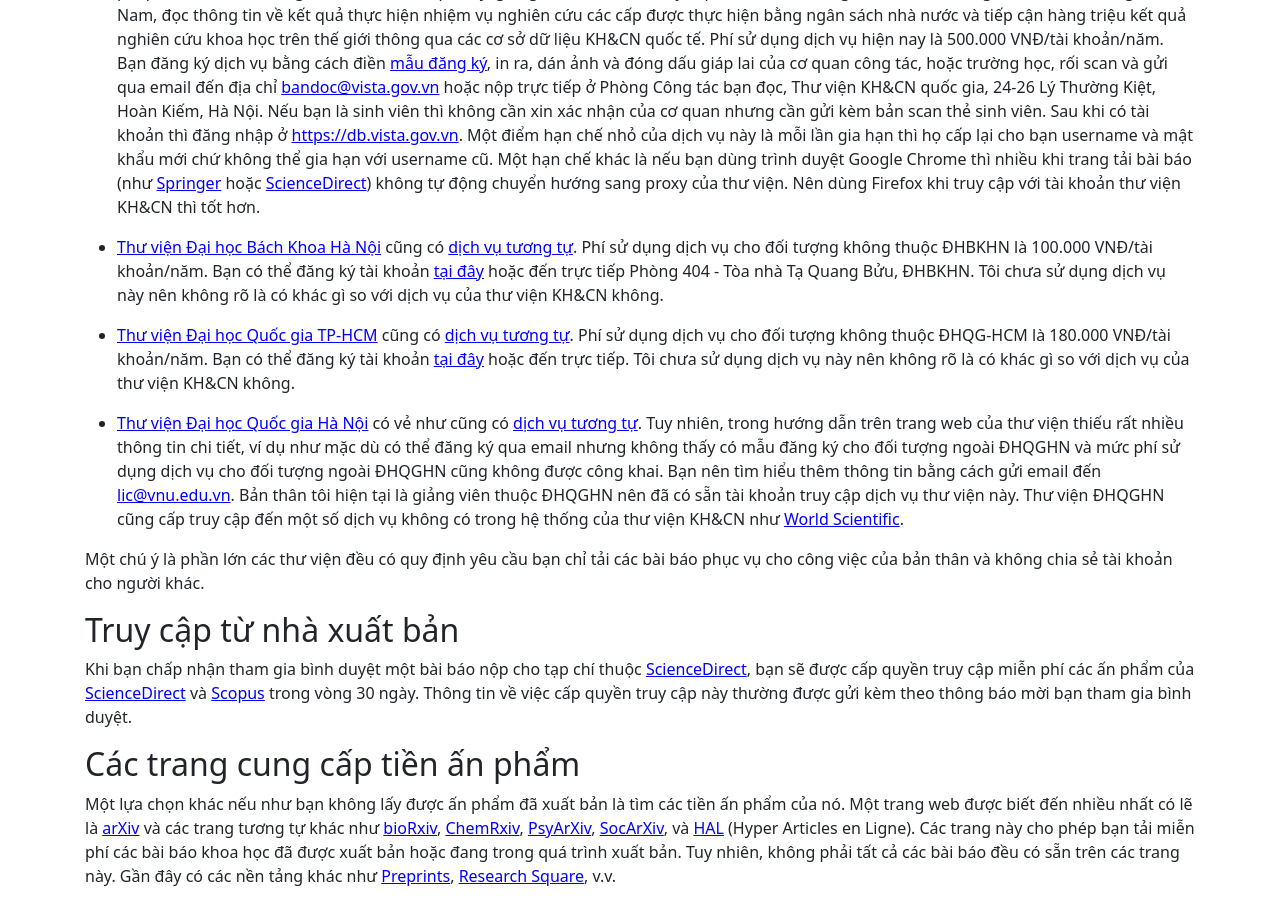
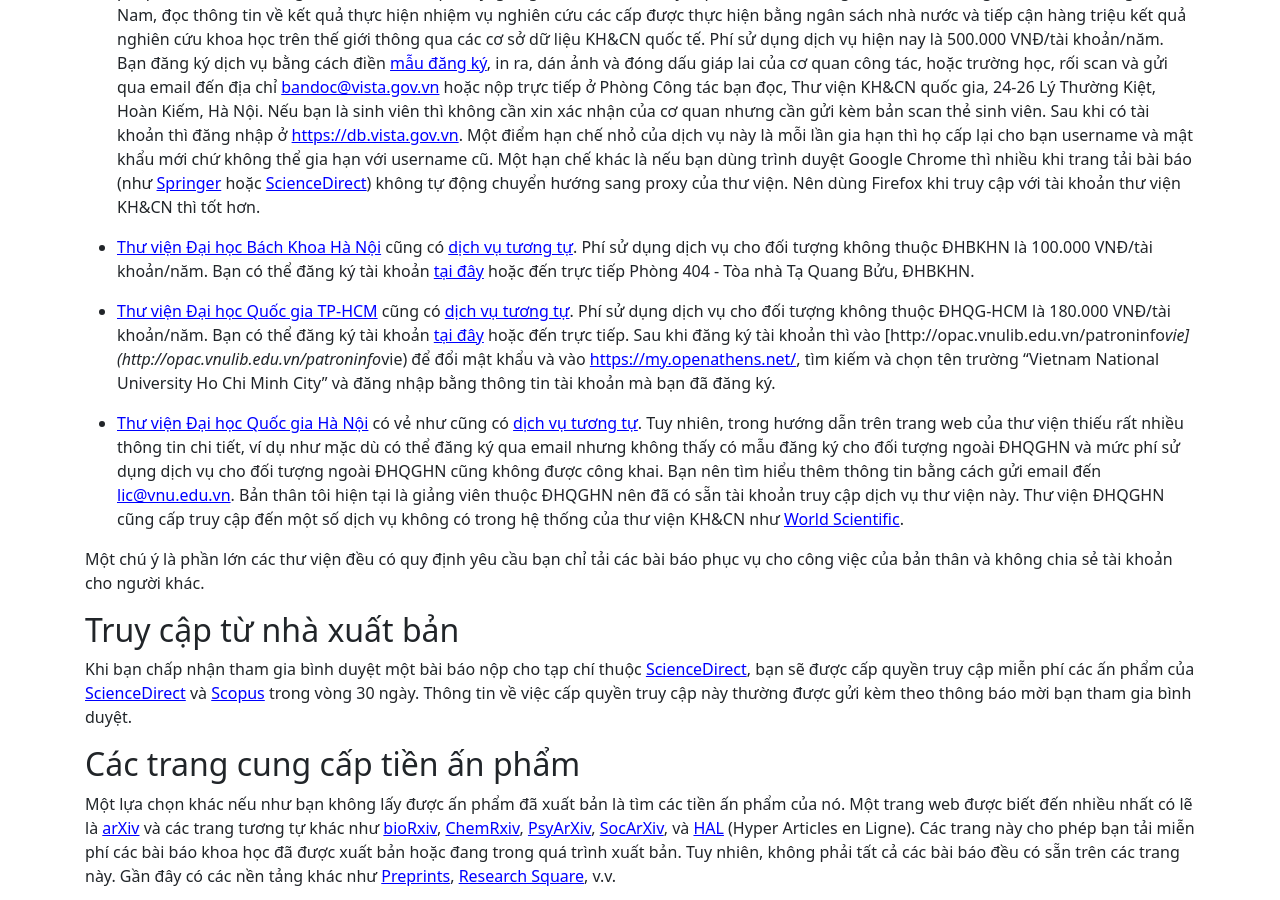
Before and after one commit to hoanganhduc/hoanganhduc.github.io, a Jekyll site: the page built from _posts/2025-05-05-một-số-phương-pháp-tải-bài-báo-khoa-học.md, in a window 1280 px wide and 900 px high, scrolled down 965 px. Built offline with Jekyll 4.4.1, drawn with Linux system fonts in a browser that asks for light colours; nearby versions of some CDN libraries; comment, search, counter and statistics services are not loaded; a style sheet for code colours, icons or effects is not loaded.

Commit message:
Updated @ 2025-05-05  16:55:56 ICT

```diff
--- a/_posts/2025-05-05-một-số-phương-pháp-tải-bài-báo-khoa-học.md
+++ b/_posts/2025-05-05-một-số-phương-pháp-tải-bài-báo-khoa-học.md
@@ -33,9 +33,9 @@ Bài viết ghi lại một số phương pháp tải bài báo, sách đã xu
 * [Thư viện khoa học và công nghệ Việt Nam](https://vista.gov.vn) (thuộc Cục Thông tin, Thống kê, Bộ Khoa học và Công nghệ) cung cấp [dịch vụ Bạn đọc đặc biệt](https://vista.gov.vn/thu-vien/dich-vu-thu-vien-5.html), cho phép cá nhân các nhà nghiên cứu, cán bộ quản lý, giảng viên, sinh viên truy cập từ xa tới các công bố khoa học trong nước của các tác giả Việt Nam, đọc thông tin về kết quả thực hiện nhiệm vụ nghiên cứu các cấp được thực hiện bằng ngân sách nhà nước và tiếp cận hàng triệu kết quả nghiên cứu khoa học trên thế giới thông qua các cơ sở dữ liệu KH&CN quốc tế.
   Phí sử dụng dịch vụ hiện nay là 500.000 VNĐ/tài khoản/năm. Bạn đăng ký dịch vụ bằng cách điền [mẫu đăng ký](https://db.vista.gov.vn/donbandocdacbiet.doc), in ra, dán ảnh và đóng dấu giáp lai của cơ quan công tác, hoặc trường học, rối scan và gửi qua email đến địa chỉ [bandoc@vista.gov.vn](mailto:bandoc@vista.gov.vn) hoặc nộp trực tiếp ở Phòng Công tác bạn đọc, Thư viện KH&CN quốc gia, 24-26 Lý Thường Kiệt, Hoàn Kiếm, Hà Nội. Nếu bạn là sinh viên thì không cần xin xác nhận của cơ quan nhưng cần gửi kèm bản scan thẻ sinh viên. Sau khi có tài khoản thì đăng nhập ở [https://db.vista.gov.vn](https://db.vista.gov.vn). Một điểm hạn chế nhỏ của dịch vụ này là mỗi lần gia hạn thì họ cấp lại cho bạn username và mật khẩu mới chứ không thể gia hạn với username cũ. Một hạn chế khác là nếu bạn dùng trình duyệt Google Chrome thì nhiều khi trang tải bài báo (như [Springer](https://www.springer.com) hoặc [ScienceDirect](https://www.sciencedirect.com/)) không tự động chuyển hướng sang proxy của thư viện. Nên dùng Firefox khi truy cập với tài khoản thư viện KH&CN thì tốt hơn.
 
-* [Thư viện Đại học Bách Khoa Hà Nội](https://library.hust.edu.vn/) cũng có [dịch vụ tương tự](https://library.hust.edu.vn/vi/node/305). Phí sử dụng dịch vụ cho đối tượng không thuộc ĐHBKHN là 100.000 VNĐ/tài khoản/năm. Bạn có thể đăng ký tài khoản [tại đây](https://library.hust.edu.vn/vi/node/305) hoặc đến trực tiếp Phòng 404 - Tòa nhà Tạ Quang Bửu, ĐHBKHN. Tôi chưa sử dụng dịch vụ này nên không rõ là có khác gì so với dịch vụ của thư viện KH&CN không.
+* [Thư viện Đại học Bách Khoa Hà Nội](https://library.hust.edu.vn/) cũng có [dịch vụ tương tự](https://library.hust.edu.vn/vi/node/305). Phí sử dụng dịch vụ cho đối tượng không thuộc ĐHBKHN là 100.000 VNĐ/tài khoản/năm. Bạn có thể đăng ký tài khoản [tại đây](https://library.hust.edu.vn/vi/node/305) hoặc đến trực tiếp Phòng 404 - Tòa nhà Tạ Quang Bửu, ĐHBKHN.
 
-* [Thư viện Đại học Quốc gia TP-HCM](https://www.vnulib.edu.vn) cũng có [dịch vụ tương tự](https://www.vnulib.edu.vn/index.php/general/36-dich-vu-thu-vien/150-dang-ky-tk-csdl-truc-tuyen). Phí sử dụng dịch vụ cho đối tượng không thuộc ĐHQG-HCM là 180.000 VNĐ/tài khoản/năm. Bạn có thể đăng ký tài khoản [tại đây](https://docs.google.com/forms/d/e/1FAIpQLSesZWGMtoopd-JmfNsldXzR8OhfM5fVKkbOAa3iIHtAr18QtQ/viewform) hoặc đến trực tiếp. Tôi chưa sử dụng dịch vụ này nên không rõ là có khác gì so với dịch vụ của thư viện KH&CN không.
+* [Thư viện Đại học Quốc gia TP-HCM](https://www.vnulib.edu.vn) cũng có [dịch vụ tương tự](https://www.vnulib.edu.vn/index.php/general/36-dich-vu-thu-vien/150-dang-ky-tk-csdl-truc-tuyen). Phí sử dụng dịch vụ cho đối tượng không thuộc ĐHQG-HCM là 180.000 VNĐ/tài khoản/năm. Bạn có thể đăng ký tài khoản [tại đây](https://docs.google.com/forms/d/e/1FAIpQLSesZWGMtoopd-JmfNsldXzR8OhfM5fVKkbOAa3iIHtAr18QtQ/viewform) hoặc đến trực tiếp. Sau khi đăng ký tài khoản thì vào [http://opac.vnulib.edu.vn/patroninfo*vie](http://opac.vnulib.edu.vn/patroninfo*vie) để đổi mật khẩu và vào [https://my.openathens.net/](https://my.openathens.net/), tìm kiếm và chọn tên trường "Vietnam National University Ho Chi Minh City" và đăng nhập bằng thông tin tài khoản mà bạn đã đăng ký.
 
 * [Thư viện Đại học Quốc gia Hà Nội](https://lic.vnu.edu.vn/) có vẻ như cũng có [dịch vụ tương tự](https://lic.vnu.edu.vn/services/dich-vu-cap-tai-khoan-co-so-du-lieu-dien-tu). Tuy nhiên, trong hướng dẫn trên trang web của thư viện thiếu rất nhiều thông tin chi tiết, ví dụ như mặc dù có thể đăng ký qua email nhưng không thấy có mẫu đăng ký cho đối tượng ngoài ĐHQGHN và mức phí sử dụng dịch vụ cho đối tượng ngoài ĐHQGHN cũng không được công khai. Bạn nên tìm hiểu thêm thông tin bằng cách gửi email đến [lic@vnu.edu.vn](mailto:lic@vnu.edu.vn). Bản thân tôi hiện tại là giảng viên thuộc ĐHQGHN nên đã có sẵn tài khoản truy cập dịch vụ thư viện này. Thư viện ĐHQGHN cũng cấp truy cập đến một số dịch vụ không có trong hệ thống của thư viện KH&CN như [World Scientific](https://www.worldscientific.com).
 
```
Also changed, not shown: 1 other file.
